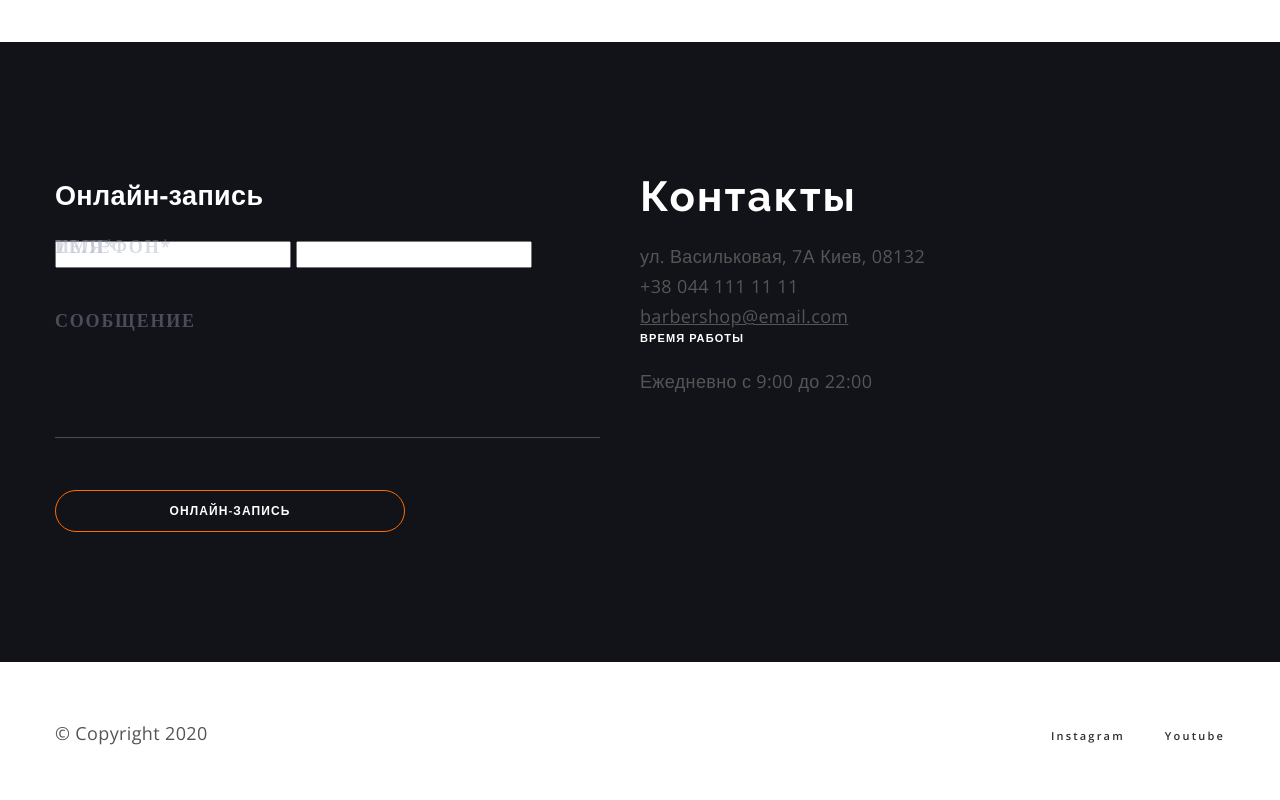
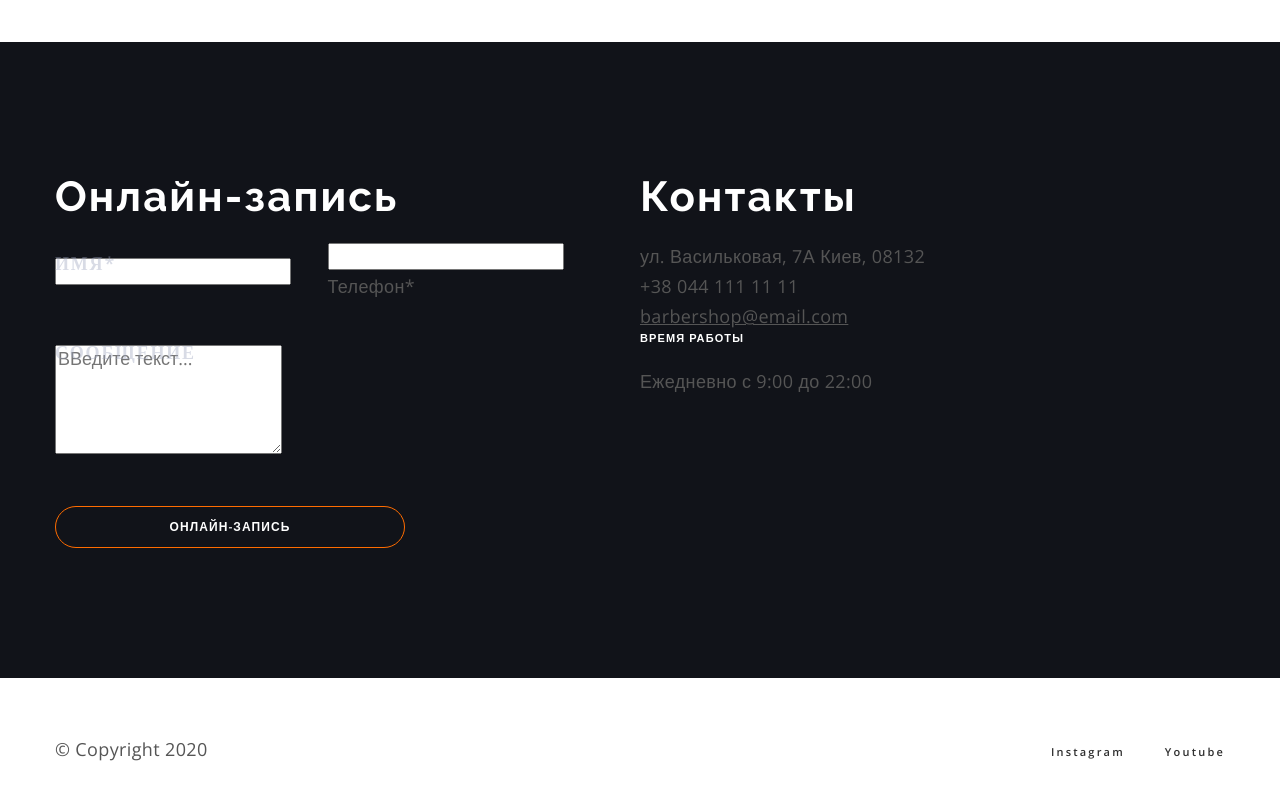
Before and after one commit to Vlad-Los/test, a plain HTML site: page index.html in a window 1280 px wide. Shown: the part 4332-5132 px from the top of the page. Drawn offline with nearby package versions, Linux system fonts and the light colour scheme.

Commit message:
15071522

```diff
--- a/css/styles.css
+++ b/css/styles.css
@@ -518,15 +518,41 @@ background-image: url(../icons/linkedin.svg);
         margin-right: 40px;
     }
 
+    .contacts-address{
+        font-style: normal;
+    }
+
+.contacts-link{
+    color: currentColor;
+}
+
+
 .contacts-form{
     display: flex;
     flex-direction: column;
 }
 
-.contacts-wrapper{
+.form-field,
+.form-group,
+.form-agreement
+{
     position: relative;
     margin-bottom: 44px;
 }
+
+.form-group{
+    display: flex;
+    align-items: center;
+}
+
+.form-label{
+    position: relative;
+    flex-basis: 50%;
+}
+
+
+
+
 .form-textaria{
 
     width: 100%;
--- a/index.html
+++ b/index.html
@@ -310,31 +310,34 @@
         </div>
     </section>
     <!-- Контакты -->
+
+
     <section class="contacts section">
         <div class="container contacts-container">
 <div class="contacts-left-side">
-<h2 class="title-mode-dark">Онлайн-запись</h2>
-<form action="" class="contacts-form">
-    <div class="contacts-wrapper">
-        <label class="form-label" for="name" >
-    <input class="form-input" type="text" minlength="3" id="name"/>
+<h2 class="title title-mode-dark">Онлайн-запись</h2>
+<form action="" class="form contacts-form">
+    <div class="form-group">
+        <label class="form-label">
+    <input class="form-input" type="text" minlength="3" placeholder=""/>
     <span class="form-text">Имя*</span>
 </label>
+
 <label class="form-label">
-    <input class="form-input" type="tel" required />
-    <span class="form-text">Телефон*</span>
+    <input class="form-input" type="tel" required placeholder="" />
+    <span class="form-caption">Телефон*</span>
 
 </label>
     </div>
 
 
-<label class="contacts-wrapper">
+<label class="form-field">
 
     <textarea
     name="massage"
     id="massage"
     rows="5"
-    class="form-textaria"
+    class="form-message"
     placeholder="ВВедите текст..."
     >
 </textarea>
```
